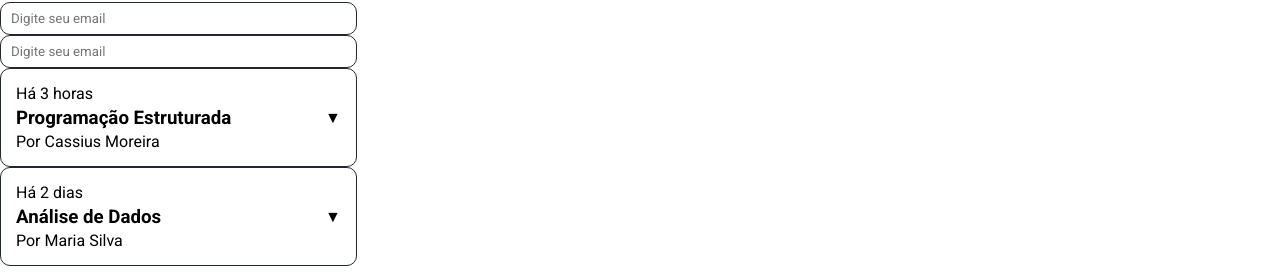
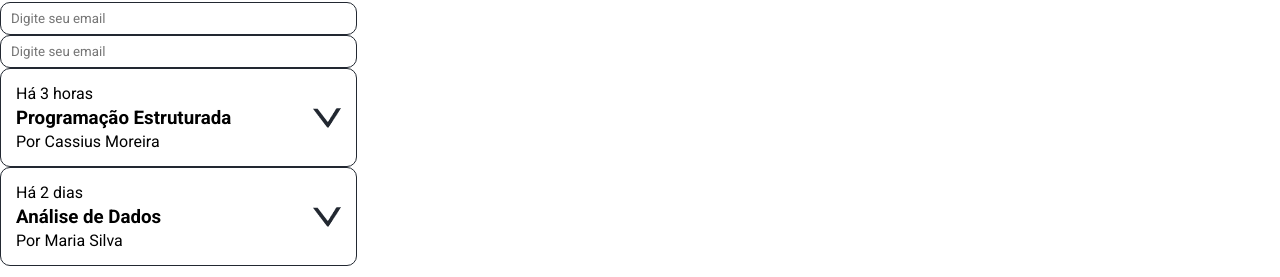
Before and after one commit to joaogabriell126/PFE_25.2_8002_V, a React (Vite) app: page / in a window 1280 px wide. Shown: the part 515-792 px from the top of the page. Built offline with nearby package versions, Linux system fonts and the light colour scheme.

Commit message:
feat: Troca de ícones dos cards

```diff
--- a/src/components/vagas/JobCards/JobCard.jsx
+++ b/src/components/vagas/JobCards/JobCard.jsx
@@ -1,5 +1,7 @@
 import styles from './JobCard.module.scss'
 import Button from '../../ui/Button/Button';
+import SetaBaixo from '../../../assets/imgs/setinha-card-baixo.png'
+import SetaAlta from '../../../assets/imgs/setinha-preta-cima.png'
 import { useState } from 'react';
 import cx from 'classnames';
 
@@ -24,9 +26,7 @@ export default function JobCard({ time, professor, title, description, responsib
                     <h3 className={styles['job-card__title']}>{title}</h3>
                     <p className={styles['job-card__professor']}>Por {professor}</p>
                 </div>
-                <span className={styles['job-card__toggle-icon']}>
-                    {isExpanded ? '▲' : '▼'}
-                </span>
+                <img className={styles['job-card__toggle-icon']} src={isExpanded ? SetaAlta : SetaBaixo} />
             </div>
             {isExpanded && (
                 <div className={styles['job-card__details']}>
```
